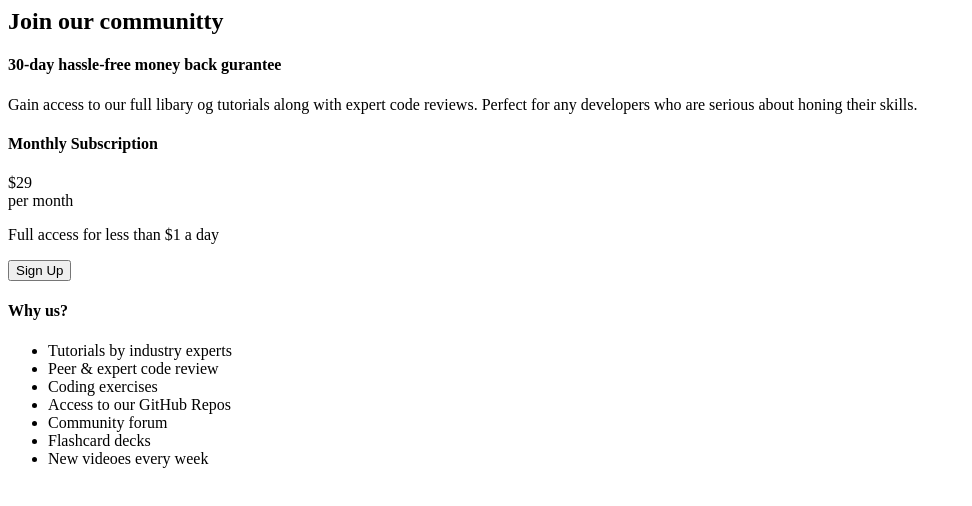
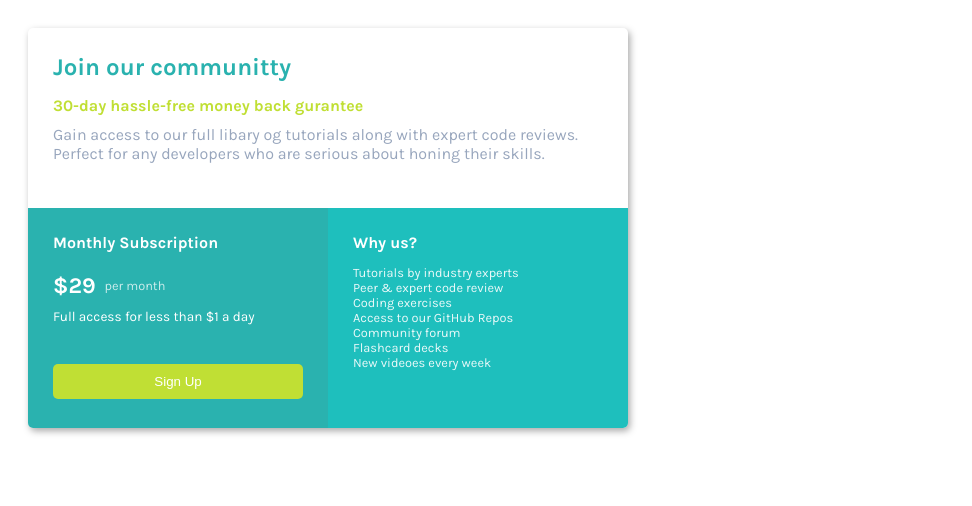
Before and after one commit to madsb2004/pricing-card-frontend-mentor, a plain HTML site: page index.html in a window 1280 px wide. Shown: the whole page, without its empty margins (0-972 px from the left). Drawn offline with Linux system fonts and the light colour scheme.

Commit message:
Update index.html

```diff
--- a/index.html
+++ b/index.html
@@ -4,7 +4,7 @@
     <link rel="preconnect" href="https://fonts.googleapis.com">
     <link rel="preconnect" href="https://fonts.gstatic.com" crossorigin>
     <link href="https://fonts.googleapis.com/css2?family=Karla:wght@400;700&display=swap" rel="stylesheet">
-    <link href=".style/css" rel="stylesheet"></link>
+    <link href="./style.css" rel="stylesheet"></link>
   </head>
   <body>
     <div id="card">
```
